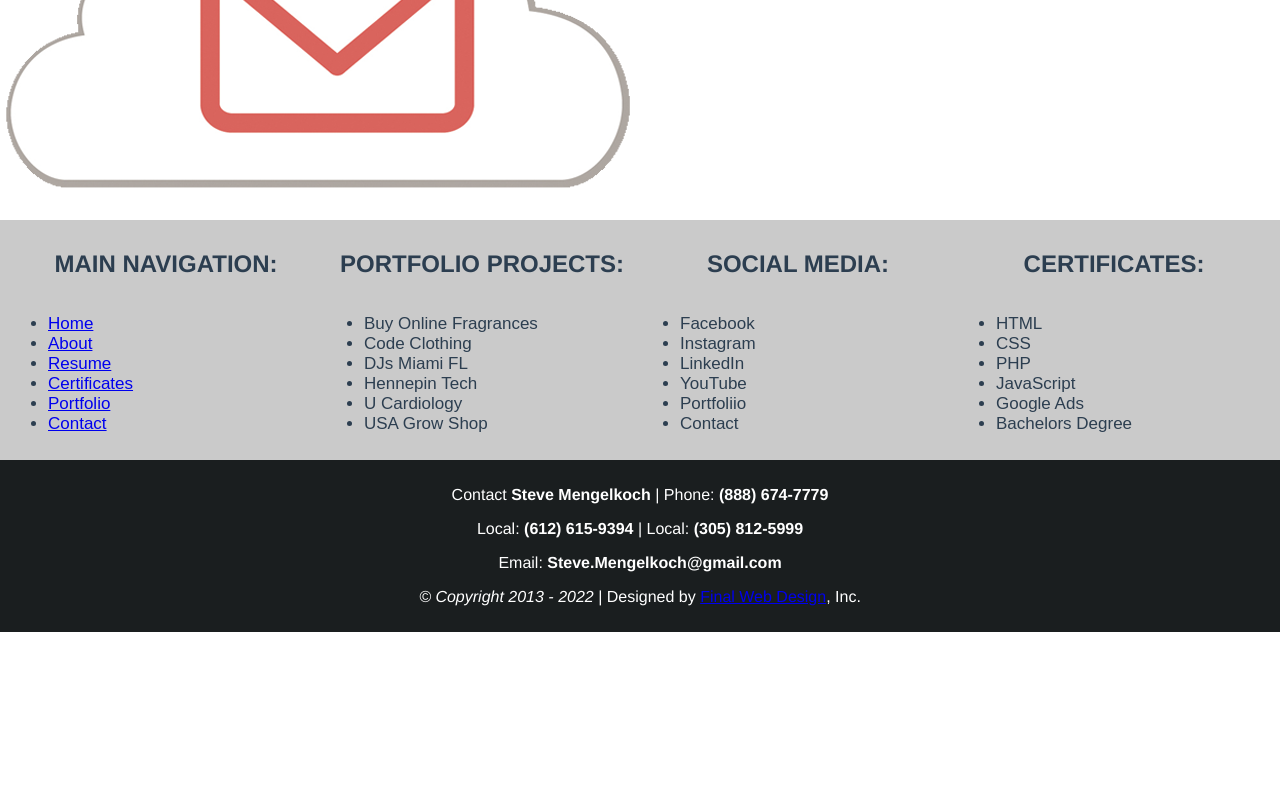
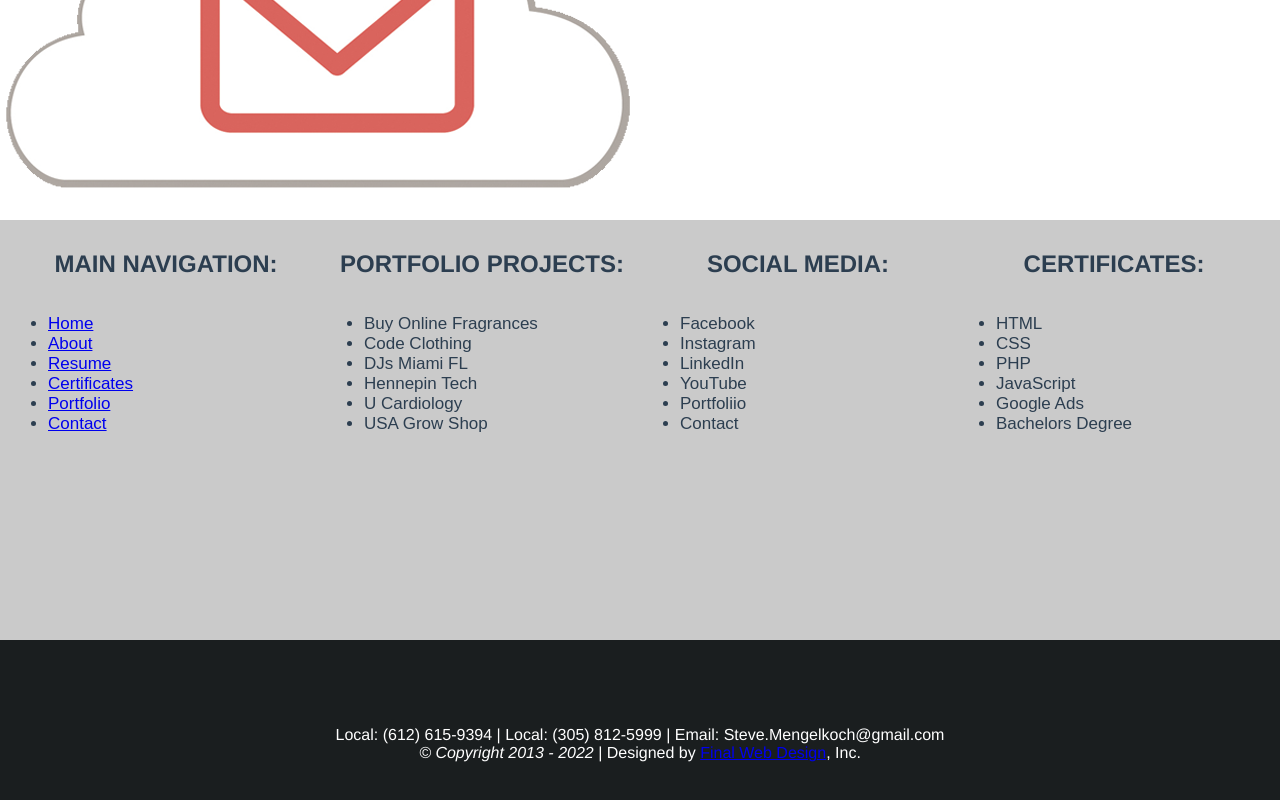
Before and after one commit to finalwebdesign/stevemengelkoch, a Vue app: page / in a window 1280 px wide. Shown: the part 4363-5163 px from the top of the page. Before the commit the page ends 4995 px from the top, so only its background shows below. Built offline with nearby package versions, Linux system fonts and the light colour scheme.

Commit message:
Copyright & Footer Dev

```diff
--- a/src/components/Copyright.vue
+++ b/src/components/Copyright.vue
@@ -1,15 +1,10 @@
 <template>
   <div class="copyright">
+      <div class="details">
     <p>
-      Contact <strong>Steve Mengelkoch</strong> | Phone:
-      <strong>(888) 674-7779</strong>
-    </p>
-    <p>
-      Local: <strong>(612) 615-9394</strong> | Local:
-      <strong>(305) 812-5999</strong>
-    </p>
-    <p>Email: <strong>Steve.Mengelkoch@gmail.com</strong></p>
-    <p>
+      Local: (612) 615-9394 | Local: (305) 812-5999 | Email:
+      Steve.Mengelkoch@gmail.com
+      <br>
       <em>© Copyright 2013 - 2022</em> | Designed by
       <a
         href="https://finalwebdesign.com"
@@ -18,6 +13,7 @@
         >Final Web Design</a
       >, Inc.
     </p>
+      </div>
   </div>
 </template>
 
@@ -37,5 +33,9 @@ export default defineComponent({
   margin-left: -10px;
   padding: 10px;
   color: white;
+  height: 200px;
+}
+.details {
+  padding-top: 60px;
 }
 </style>
--- a/src/components/Footer.vue
+++ b/src/components/Footer.vue
@@ -77,6 +77,7 @@ li:hover {
   float: left;
   margin-left: -10px;
   padding: 10px;
+  height: 400px;
 }
 .main-navigation {
   width: 25%;
```
Also changed, not shown: 1 other file (tests, documents, lock files or other folders).
